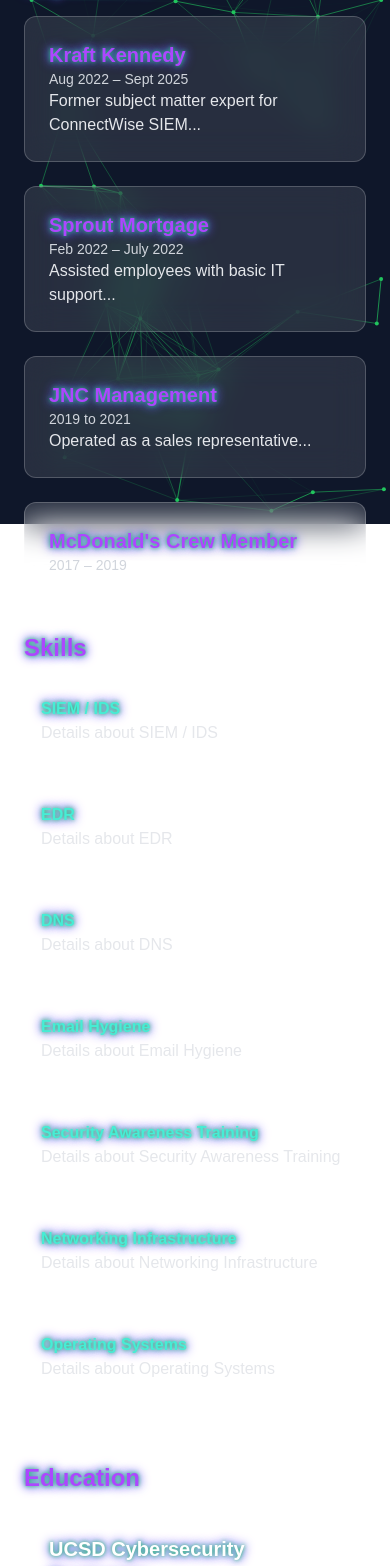
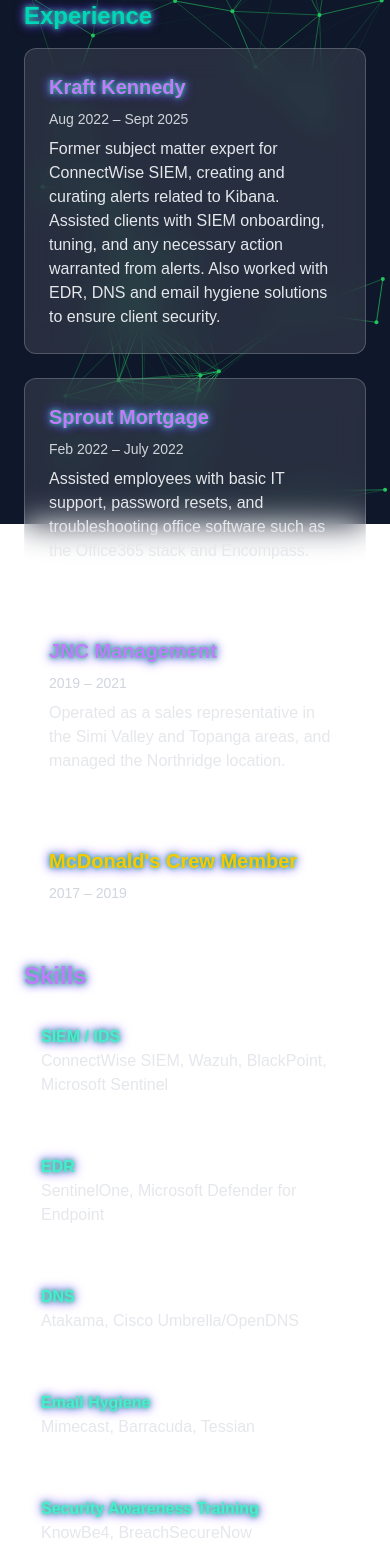
Before and after one commit to briggsbastian/new-portfolio, a Next.js app: page /resume in a window 390 px wide. Shown: the part 320-1886 px from the top of the page. Built offline with nearby package versions, Linux system fonts and the light colour scheme.

Commit message:
fixing resume page content

```diff
--- a/src/app/resume/page.tsx
+++ b/src/app/resume/page.tsx
@@ -1,8 +1,8 @@
-"use client";
+"use client"
 
-import Link from "next/link";
-import ParticleBackground from "../../components/particlebackground";
-import NavBar from "../../components/navigation";
+import Link from "next/link"
+import ParticleBackground from "../../components/particlebackground"
+import NavBar from "../../components/navigation"
 
 export default function Resume() {
   return (
@@ -10,77 +10,145 @@
       <ParticleBackground />
       <NavBar />
 
-      <div className="relative z-10 max-w-6xl mx-auto px-6 py-16 space-y-16">
+      <div className="relative z-10 max-w-6xl mx-auto px-6 py-24 space-y-16">
+        {/* Header */}
         <header className="text-center space-y-4">
-          <h1 className="text-4xl md:text-5xl font-bold text-transparent bg-clip-text bg-gradient-to-r from-teal-400 to-purple-500 glow">
+          <h1 className="text-4xl md:text-5xl font-bold glow-animated">
             Briggs Bastian
           </h1>
           <div className="flex justify-center gap-4 mt-2">
-            <Link href="mailto:briggsbastian@pm.me" className="text-gray-300 hover:text-green-600 transition glow-box">Email</Link>
-            <Link href="https://github.com/briggsbastian" className="text-gray-300 hover:text-teal-400 transition glow-box">GitHub</Link>
-            <Link href="https://linkedin.com/in/briggs-bastian" className="text-gray-300 hover:text-purple-500 transition glow-box">LinkedIn</Link>
+            <Link
+              href="mailto:briggsbastian@pm.me"
+              className="text-gray-300 hover:text-green-400 transition"
+            >
+              Email
+            </Link>
+            <Link
+              href="https://github.com/briggsbastian"
+              className="text-gray-300 hover:text-teal-400 transition"
+            >
+              GitHub
+            </Link>
+            <Link
+              href="https://linkedin.com/in/briggs-bastian"
+              className="text-gray-300 hover:text-purple-400 transition"
+            >
+              LinkedIn
+            </Link>
           </div>
           <Link
             href="https://docs.google.com/document/d/1-CE8oNpvgX9QBiURO85Yp9uo3061Fz8Dl_r49UiNbR0/edit?usp=sharing"
             target="_blank"
-            className="inline-block mt-4 px-6 py-3 bg-gradient-to-r from-teal-400 to-purple-500 rounded-lg font-semibold text-black"
+            className="inline-block mt-4 px-6 py-3 bg-gradient-to-r from-teal-400 to-purple-500 rounded-lg font-semibold text-black hover:from-purple-500 hover:to-teal-400 transition"
           >
             Download Resume
           </Link>
         </header>
 
+        {/* Experience + Skills */}
         <div className="flex flex-col md:flex-row gap-8">
+          {/* Experience */}
           <div className="flex-1 space-y-6">
             <h2 className="text-2xl font-bold text-teal-400 mb-4 glow">Experience</h2>
 
-            <div className="bg-white/10 backdrop-blur-lg border border-white/20 p-6 rounded-xl glow-box">
-              <h3 className="text-xl font-semibold text-purple-500 glow">Kraft Kennedy</h3>
+            <div className="bg-white/10 backdrop-blur-lg border border-white/20 p-6 rounded-xl glow-box space-y-2">
+              <h3 className="text-xl font-semibold text-purple-400 glow">Kraft Kennedy</h3>
               <p className="text-gray-300 text-sm">Aug 2022 – Sept 2025</p>
-              <p className="text-gray-200">Former subject matter expert for ConnectWise SIEM...</p>
+              <p className="text-gray-200">
+                Former subject matter expert for ConnectWise SIEM, creating and curating alerts related to Kibana. Assisted clients with SIEM onboarding, tuning, and any necessary action warranted from alerts. Also worked with EDR, DNS and email hygiene solutions to ensure client security.
+              </p>
             </div>
 
-            <div className="bg-white/10 backdrop-blur-lg border border-white/20 p-6 rounded-xl glow-box">
-              <h3 className="text-xl font-semibold text-purple-500 glow">Sprout Mortgage</h3>
+            <div className="bg-white/10 backdrop-blur-lg border border-white/20 p-6 rounded-xl glow-box space-y-2">
+              <h3 className="text-xl font-semibold text-purple-400 glow">Sprout Mortgage</h3>
               <p className="text-gray-300 text-sm">Feb 2022 – July 2022</p>
-              <p className="text-gray-200">Assisted employees with basic IT support...</p>
+              <p className="text-gray-200">
+                Assisted employees with basic IT support, password resets, and troubleshooting office software such as the Office365 stack and Encompass.
+              </p>
             </div>
 
-            <div className="bg-white/10 backdrop-blur-lg border border-white/20 p-6 rounded-xl glow-box">
-              <h3 className="text-xl font-semibold text-purple-500 glow">JNC Management</h3>
-              <p className="text-gray-300 text-sm">2019 to 2021</p>
-              <p className="text-gray-200">Operated as a sales representative...</p>
+            <div className="bg-white/10 backdrop-blur-lg border border-white/20 p-6 rounded-xl glow-box space-y-2">
+              <h3 className="text-xl font-semibold text-purple-400 glow">JNC Management</h3>
+              <p className="text-gray-300 text-sm">2019 – 2021</p>
+              <p className="text-gray-200">
+                Operated as a sales representative in the Simi Valley and Topanga areas, and managed the Northridge location.
+              </p>
             </div>
 
-            <div className="bg-white/10 backdrop-blur-lg border border-white/20 p-6 rounded-xl glow-box">
-              <h3 className="text-xl font-bold text-purple-500 glow">McDonald's Crew Member</h3>
+            <div className="bg-white/10 backdrop-blur-lg border border-white/20 p-6 rounded-xl glow-box space-y-2">
+              <h3 className="text-xl font-bold text-yellow-400 glow">McDonald's Crew Member</h3>
               <p className="text-gray-300 text-sm">2017 – 2019</p>
             </div>
           </div>
 
+          {/* Skills */}
           <div className="flex-1 space-y-6">
-            <h2 className="text-2xl font-bold text-purple-500 mb-4 glow">Skills</h2>
+            <h2 className="text-2xl font-bold text-purple-400 mb-4 glow">Skills</h2>
 
-            {["SIEM / IDS", "EDR", "DNS", "Email Hygiene", "Security Awareness Training", "Networking Infrastructure", "Operating Systems"].map(skill => (
-              <div key={skill} className="bg-white/10 backdrop-blur-lg border border-white/20 p-4 rounded-xl glow-box">
-                <h3 className="font-semibold text-teal-300 glow">{skill}</h3>
-                <p className="text-gray-200">Details about {skill}</p>
-              </div>
-            ))}
+            <div className="bg-white/10 backdrop-blur-lg border border-white/20 p-4 rounded-xl glow-box">
+              <h3 className="font-semibold text-teal-300 glow">SIEM / IDS</h3>
+              <p className="text-gray-200">
+                ConnectWise SIEM, Wazuh, BlackPoint, Microsoft Sentinel
+              </p>
+            </div>
+
+            <div className="bg-white/10 backdrop-blur-lg border border-white/20 p-4 rounded-xl glow-box">
+              <h3 className="font-semibold text-teal-300 glow">EDR</h3>
+              <p className="text-gray-200">
+                SentinelOne, Microsoft Defender for Endpoint
+              </p>
+            </div>
+
+            <div className="bg-white/10 backdrop-blur-lg border border-white/20 p-4 rounded-xl glow-box">
+              <h3 className="font-semibold text-teal-300 glow">DNS</h3>
+              <p className="text-gray-200">
+                Atakama, Cisco Umbrella/OpenDNS
+              </p>
+            </div>
+
+            <div className="bg-white/10 backdrop-blur-lg border border-white/20 p-4 rounded-xl glow-box">
+              <h3 className="font-semibold text-teal-300 glow">Email Hygiene</h3>
+              <p className="text-gray-200">
+                Mimecast, Barracuda, Tessian
+              </p>
+            </div>
+
+            <div className="bg-white/10 backdrop-blur-lg border border-white/20 p-4 rounded-xl glow-box">
+              <h3 className="font-semibold text-teal-300 glow">Security Awareness Training</h3>
+              <p className="text-gray-200">
+                KnowBe4, BreachSecureNow
+              </p>
+            </div>
+
+            <div className="bg-white/10 backdrop-blur-lg border border-white/20 p-4 rounded-xl glow-box">
+              <h3 className="font-semibold text-teal-300 glow">Networking Infrastructure</h3>
+              <p className="text-gray-200">
+                Cisco Catalyst & Meraki switches and access points, Ubiquiti Unifi access points and switches, SonicWall firewalls, Fortinet firewalls, PFSense, and others.
+              </p>
+            </div>
+
+            <div className="bg-white/10 backdrop-blur-lg border border-white/20 p-4 rounded-xl glow-box">
+              <h3 className="font-semibold text-teal-300 glow">Operating Systems</h3>
+              <p className="text-gray-200">
+                Linux, Windows, macOS
+              </p>
+            </div>
           </div>
         </div>
 
+        {/* Education */}
         <div className="space-y-6">
-          <h2 className="text-2xl font-bold text-purple-500 mb-4 glow">Education</h2>
-          <div className="bg-white/10 backdrop-blur-lg border border-white/20 p-6 rounded-xl glow-box">
+          <h2 className="text-2xl font-bold text-purple-400 mb-4 glow">Education</h2>
+          <div className="bg-white/10 backdrop-blur-lg border border-white/20 p-6 rounded-xl glow-box space-y-2">
             <h3 className="text-xl font-semibold glow">UCSD Cybersecurity Bootcamp</h3>
             <p className="text-gray-300">2021</p>
           </div>
-          <div className="bg-white/10 backdrop-blur-lg border border-white/20 p-6 rounded-xl glow-box">
+          <div className="bg-white/10 backdrop-blur-lg border border-white/20 p-6 rounded-xl glow-box space-y-2">
             <h3 className="text-xl font-semibold glow">Simi Valley High School</h3>
             <p className="text-gray-300">2019</p>
           </div>
         </div>
       </div>
     </div>
-  );
+  )
 }
```
